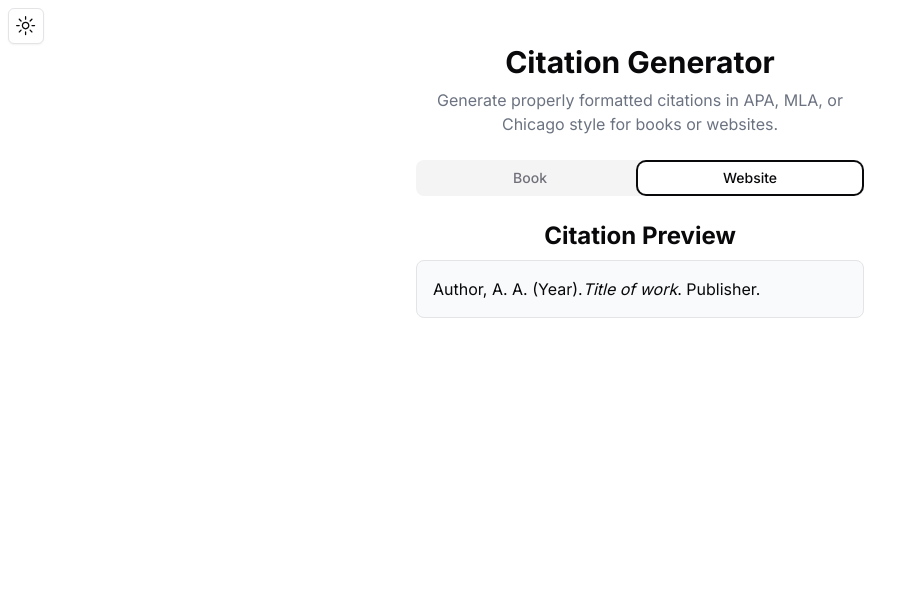
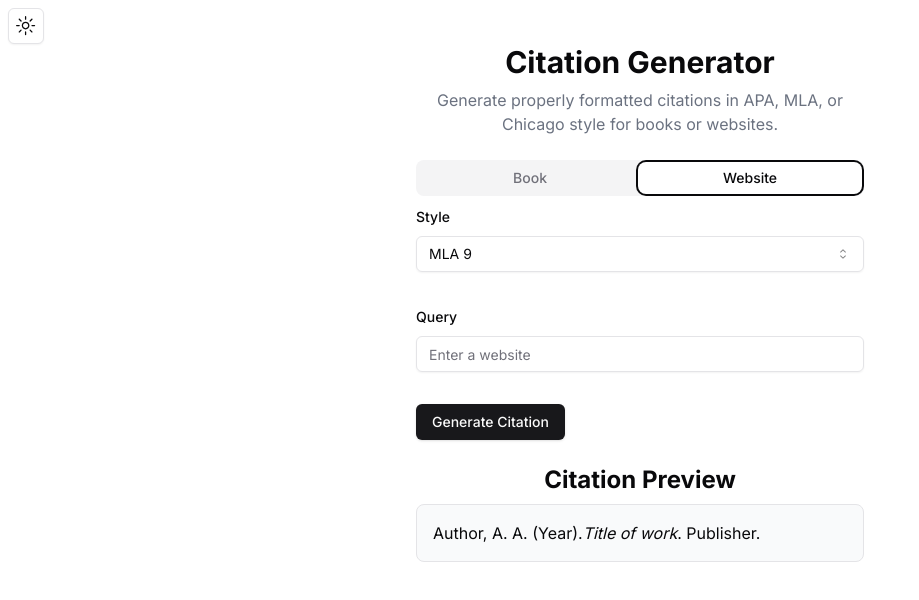
Before and after one commit to Selyss/citify, a Next.js app: page / in a window 1280 px wide. Both pictures are taken after a click on the tab "Website". Shown: the top 600 px of the page, without its empty margins (0-919 px from the left). Built offline with nearby package versions, Linux system fonts and the light colour scheme.

Commit message:
form working

```diff
--- a/components/citation-form.tsx
+++ b/components/citation-form.tsx
@@ -1,28 +1,51 @@
+"use client";
+
+import { Button } from "@/components/ui/button";
+import {
+  Form,
+  FormControl,
+  FormField,
+  FormItem,
+  FormLabel,
+  FormMessage,
+} from "@/components/ui/form";
+import { Input } from "@/components/ui/input";
+import {
+  Select,
+  SelectContent,
+  SelectItem,
+  SelectTrigger,
+  SelectValue,
+} from "@/components/ui/select";
 import { Tabs, TabsContent, TabsList, TabsTrigger } from "@/components/ui/tabs";
+import { zodResolver } from "@hookform/resolvers/zod";
+import { useForm } from "react-hook-form";
 import { z } from "zod";
 
 const citationStyles = z.enum(["mla9", "mla7", "chicago", "apa7"]);
 
-const formSchema = z.object({
-  format: z.enum(["website", "book"]),
+const bookSchema = z.object({
   style: citationStyles,
   query: z.string(),
 });
 
+const websiteSchema = z.object({
+  style: citationStyles,
+  query: z.string().url(),
+});
+
 export function CitationForm() {
-  //   const form = useForm<z.infer<typeof formSchema>>({
-  //     resolver: zodResolver(formSchema),
-  //     defaultValues: {
-  //       format: "website",
-  //       style: "mla9",
-  //       query: "",
-  //     },
-  //   });
+  const web_form = useForm<z.infer<typeof websiteSchema>>({
+    resolver: zodResolver(websiteSchema),
+    defaultValues: {
+      style: "mla9",
+      query: "",
+    },
+  });
 
-  function onSubmit(values: z.infer<typeof formSchema>) {
-    console.log(values);
+  function onSubmit(data: z.infer<typeof websiteSchema>) {
+    console.log(data);
   }
-
   return (
     <div className="mx-auto max-w-md space-y-6">
       <div className="space-y-2 text-center">
@@ -38,7 +61,55 @@ export function CitationForm() {
           <TabsTrigger value="website">Website</TabsTrigger>
         </TabsList>
         <TabsContent value="book"></TabsContent>
-        <TabsContent value="website"></TabsContent>
+        <TabsContent value="website">
+          <Form {...web_form}>
+            <form
+              onSubmit={web_form.handleSubmit(onSubmit)}
+              className="space-y-8"
+            >
+              <FormField
+                control={web_form.control}
+                name="style"
+                render={({ field }) => (
+                  <FormItem>
+                    <FormLabel>Style</FormLabel>
+                    <Select
+                      onValueChange={field.onChange}
+                      defaultValue={field.value}
+                    >
+                      <FormControl>
+                        <SelectTrigger className="w-full">
+                          <SelectValue placeholder="Select citation style" />
+                        </SelectTrigger>
+                      </FormControl>
+                      <SelectContent>
+                        <SelectItem value="mla9">MLA 9</SelectItem>
+                        <SelectItem value="mla7">MLA 7</SelectItem>
+                        <SelectItem value="chicago">Chicago</SelectItem>
+                        <SelectItem value="apa7">APA 7</SelectItem>
+                      </SelectContent>
+                    </Select>
+                    <FormMessage />
+                  </FormItem>
+                )}
+              />
+              <FormField
+                control={web_form.control}
+                name="query"
+                render={({ field }) => (
+                  <FormItem>
+                    <FormLabel>Query</FormLabel>
+                    <FormControl>
+                      <Input placeholder="Enter a website" {...field} />
+                    </FormControl>
+                    <FormMessage />
+                  </FormItem>
+                )}
+              />
+              <Button type="submit">Generate Citation</Button>
+            </form>
+          </Form>
+        </TabsContent>
       </Tabs>
       <div className="space-y-2 text-center">
         <h2 className="text-2xl font-bold">Citation Preview</h2>
--- a/package.json
+++ b/package.json
@@ -16,6 +16,7 @@
     "@radix-ui/react-select": "^2.0.0",
     "@radix-ui/react-slot": "^1.0.2",
     "@radix-ui/react-tabs": "^1.0.4",
+    "@radix-ui/react-toast": "^1.1.5",
     "class-variance-authority": "^0.7.0",
     "clsx": "^2.1.1",
     "next": "14.2.3",
```
Also changed, not shown: 1 other file (tests, documents, lock files or other folders).
